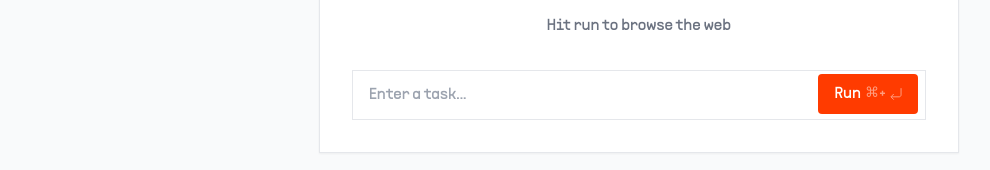
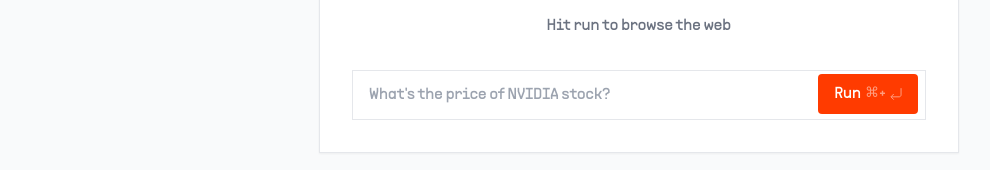
Before and after one commit to tianliaoaccelai/open-operator, a Next.js app: page / in a window 1280 px wide. Shown: the part 408-578 px from the top of the page, without its empty margins (1-991 px from the left). Built offline with nearby package versions, Linux system fonts and the light colour scheme.

Commit message:
sane default

```diff
--- a/app/page.tsx
+++ b/app/page.tsx
@@ -76,8 +76,10 @@ export default function Home() {
                   onSubmit={(e) => {
                     e.preventDefault();
                     const formData = new FormData(e.currentTarget);
-                    const message = formData.get("message") as string;
-                    setInitialMessage(message);
+                    const input = e.currentTarget.querySelector('input[name="message"]') as HTMLInputElement;
+                    const message = (formData.get("message") as string).trim();
+                    const finalMessage = message || input.placeholder;
+                    setInitialMessage(finalMessage);
                     setIsChatVisible(true);
                   }}
                   className="w-full max-w-[720px] flex flex-col items-center gap-3"
@@ -86,7 +88,7 @@ export default function Home() {
                     <input
                       name="message"
                       type="text"
-                      placeholder="Enter a task..."
+                      placeholder="What's the price of NVIDIA stock?"
                       className="w-full px-4 py-3 pr-[100px] border border-gray-200 text-gray-900 placeholder:text-gray-400 focus:outline-none focus:ring-2 focus:ring-[#FF3B00] focus:border-transparent font-ppsupply"
                     />
                     <AnimatedButton type="submit">Run</AnimatedButton>
```
